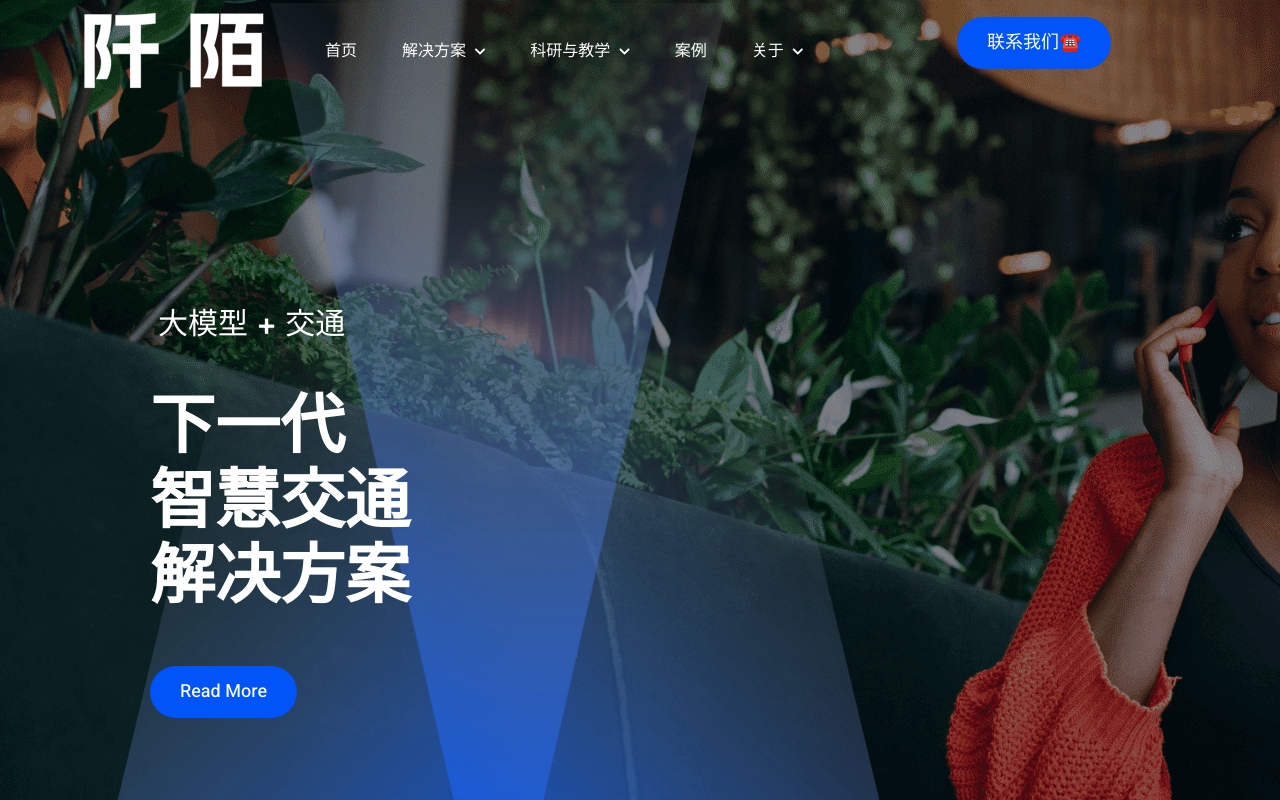
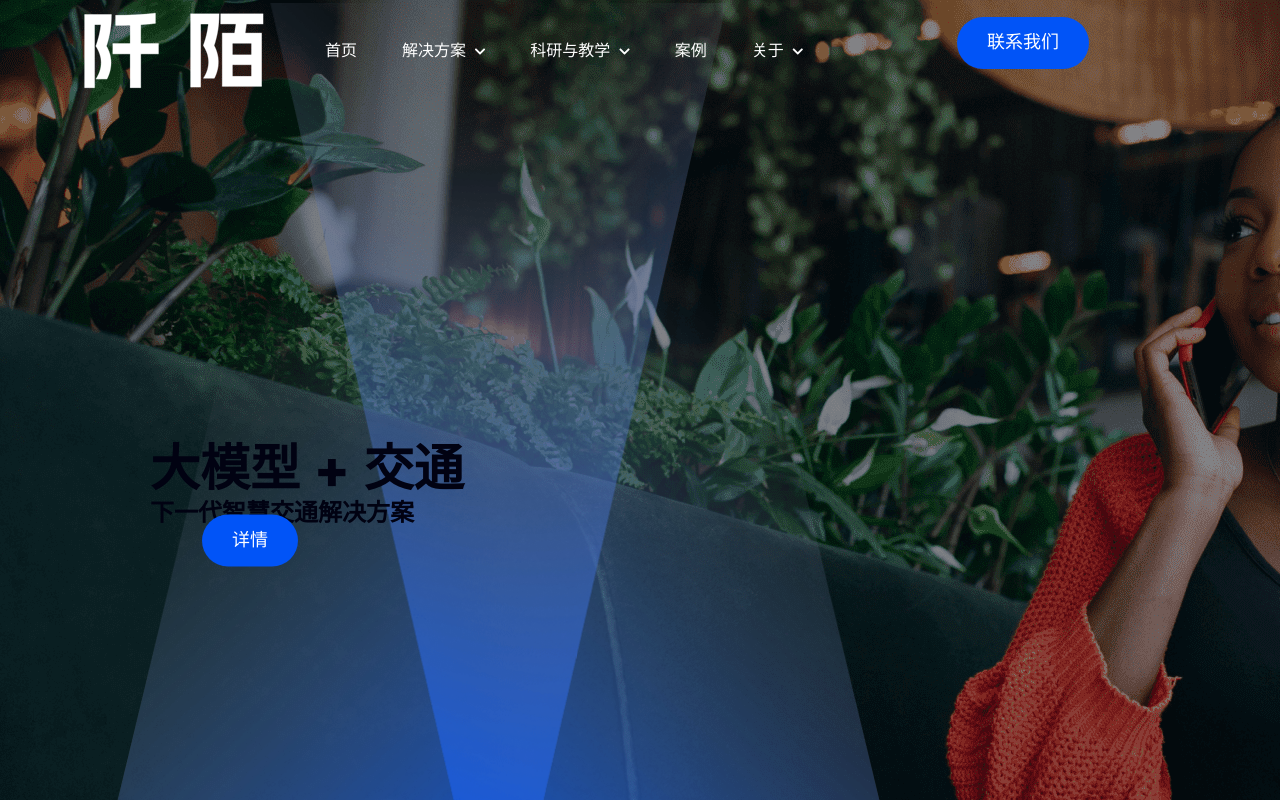
Before and after one commit to marlinlm/qianmo-home, a Next.js app: page / in a window 1280 px wide. Shown: the top 800 px of the page. Built offline with nearby package versions, Linux system fonts and the light colour scheme.

Commit message:
updated slider

```diff
--- a/app/page.js
+++ b/app/page.js
@@ -20,17 +20,15 @@ const Index2 = () => {
                   <div className="col-lg-12">
                     <div className="slider-content style-two">
                       <div className="slider-sub-title style-two">
-                        <h4>大模型 + 交通</h4>
+                        <h1>大模型 + 交通</h1>
                       </div>
                       <div className="slider-main-title">
-                        <h1>下一代</h1>
-                        <h1>智慧交通</h1>
-                        <h1>解决方案</h1>
+                        <h4>下一代智慧交通解决方案</h4>
                       </div>
-                      <div className="thrown-btn slider2">
+                      <div className="thrown-btn slide">
                         <Link legacyBehavior href="/contact-us">
                           <a className="header-button">
-                            Read More
+                            详情
                             <span />
                           </a>
                         </Link>
--- a/layouts/Header.js
+++ b/layouts/Header.js
@@ -657,7 +657,7 @@ const SearchBtn = ({ btnStyle }) => {
       <div className="thrown-btn style-five">
         <Link legacyBehavior href="/contact-us">
           <a className="header-button">
-            联系我们☎️ <span />
+            联系我们 <span />
           </a>
         </Link>
       </div>
```
Also changed, not shown: public/assets/images/slider/slide.png (added).
